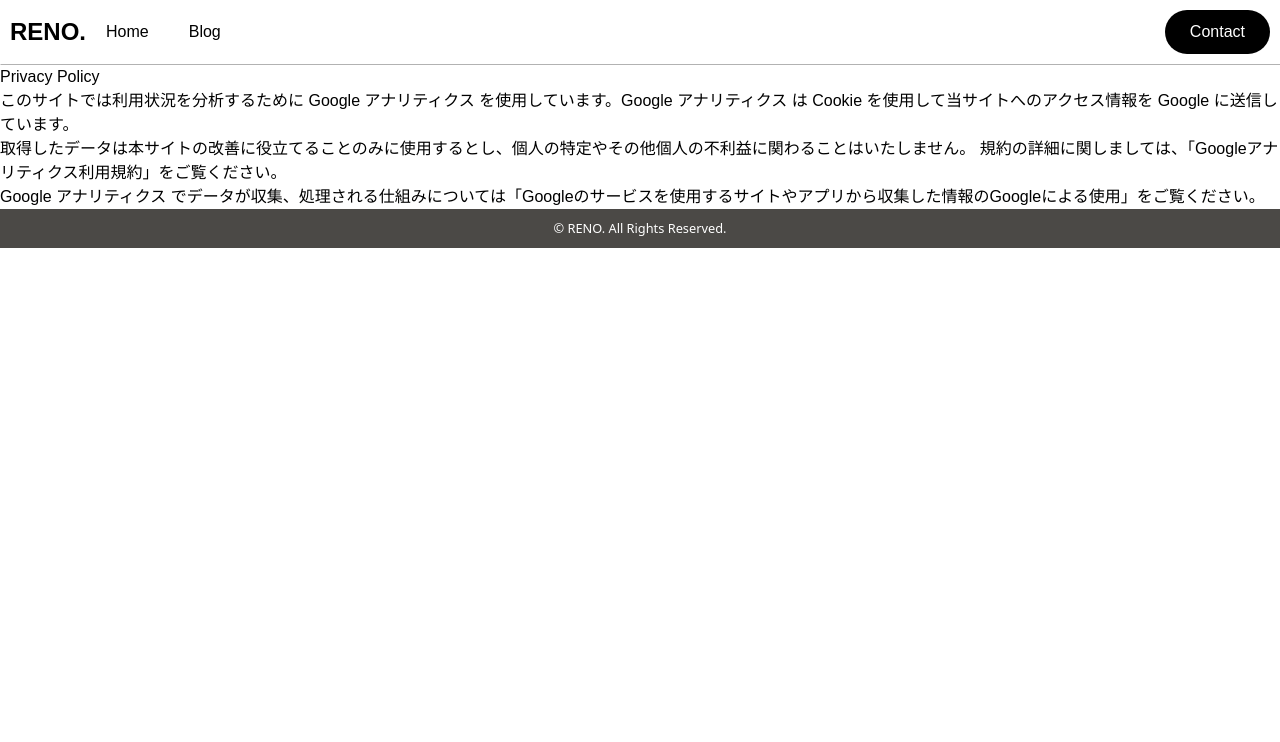
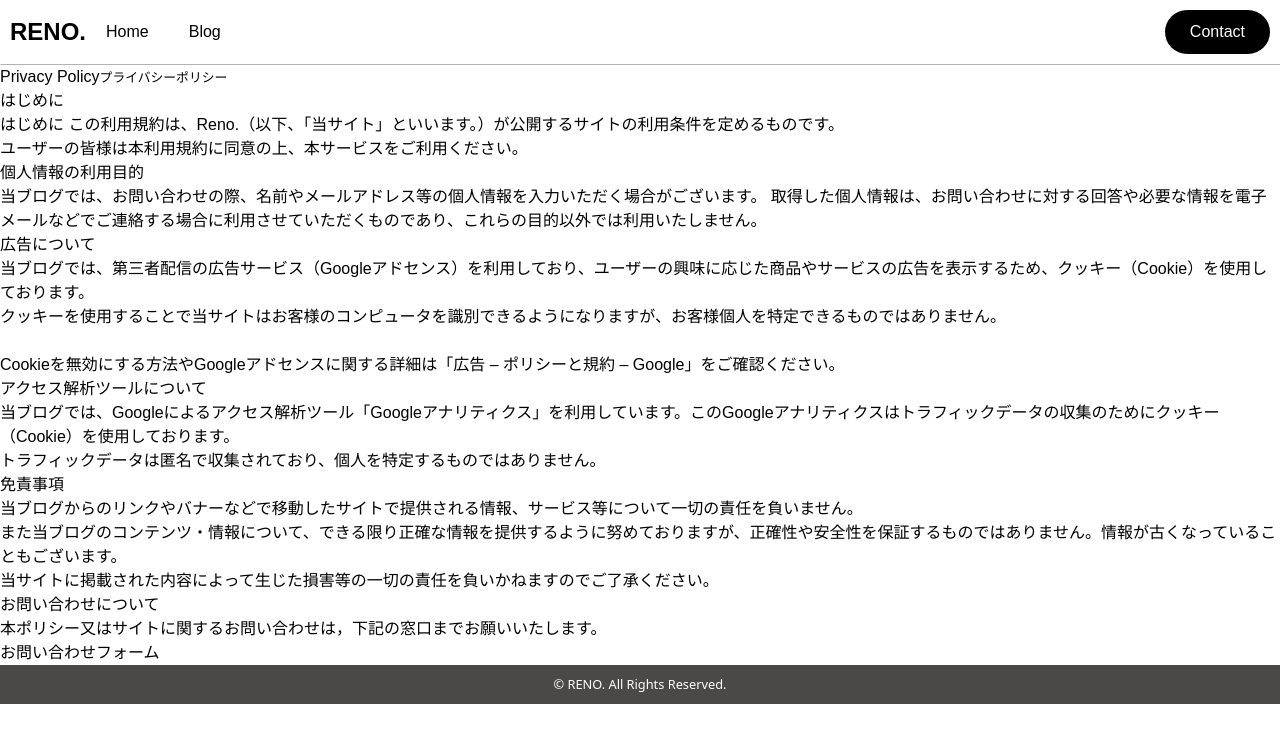
Before and after one commit to reno01111/reno-web, a Next.js app: page /docs/privacy in a window 1280 px wide. Shown: the top 742 px of the page. Built offline with nearby package versions, Linux system fonts and the light colour scheme.

Commit message:
ポリシー本文追加

```diff
--- a/pages/docs/privacy.tsx
+++ b/pages/docs/privacy.tsx
@@ -12,38 +12,76 @@ export function Privacy() {
         pageImgWidth={1280}
         pageImgHeight={960}
       />
-      <div className="container m-auto h-screen w-100 flex items-center justify-center">
+      <div className="container m-auto w-100 flex items-center justify-center">
         <div className="flex flex-col">
           <h1 className="text-3xl font-semibold text-center m-10">
             Privacy Policy
+            <small className="text-sm opacity-80">プライバシーポリシー</small>
           </h1>
           <div className="m-2 content mx-auto my-6 flex w-11/12 flex-col gap-y-2 sm:w-4/5 lg:w-2/3">
+            <div className="mb-5">
+              <h1 className="text-lg font-bold">はじめに</h1>
               <p>
-              このサイトでは利用状況を分析するために Google アナリティクス
-              を使用しています。Google アナリティクス は Cookie
-              を使用して当サイトへのアクセス情報を Google に送信しています。
+                はじめに
+                この利用規約は、Reno.（以下、「当サイト」といいます。）が公開するサイトの利用条件を定めるものです。
+                <br />
+                ユーザーの皆様は本利用規約に同意の上、本サービスをご利用ください。
               </p>
+            </div>
+            <div className="mb-5">
+              <h1 className="text-lg font-bold">個人情報の利用目的</h1>
               <p>
-              取得したデータは本サイトの改善に役立てることのみに使用するとし、個人の特定やその他個人の不利益に関わることはいたしません。
-              規約の詳細に関しましては、
+                当ブログでは、お問い合わせの際、名前やメールアドレス等の個人情報を入力いただく場合がございます。
+                取得した個人情報は、お問い合わせに対する回答や必要な情報を電子メールなどでご連絡する場合に利用させていただくものであり、これらの目的以外では利用いたしません。
+              </p>
+            </div>
+            <div className="mb-5">
+              <h1 className="text-lg font-bold">広告について</h1>
+              <p>
+                当ブログでは、第三者配信の広告サービス（Googleアドセンス）を利用しており、ユーザーの興味に応じた商品やサービスの広告を表示するため、クッキー（Cookie）を使用しております。
+                <br />
+                クッキーを使用することで当サイトはお客様のコンピュータを識別できるようになりますが、お客様個人を特定できるものではありません。
+              </p>
+              <br />
+              <p>
+                Cookieを無効にする方法やGoogleアドセンスに関する詳細は
                 <Link
-                href="https://marketingplatform.google.com/about/analytics/terms/jp/"
+                  href="https://policies.google.com/technologies/ads?gl=jp"
                   className="text-blue-500 underline"
                 >
-                「Googleアナリティクス利用規約」
+                  「広告 – ポリシーと規約 – Google」
                 </Link>
-              をご覧ください。
+                をご確認ください。
               </p>
+            </div>
+            <div className="mb-5">
+              <h1 className="text-lg font-bold">アクセス解析ツールについて</h1>
               <p>
-              Google アナリティクス でデータが収集、処理される仕組みについては
-              <Link
-                href="https://policies.google.com/technologies/partner-sites"
-                className="text-blue-500 underline"
-              >
-                「Googleのサービスを使用するサイトやアプリから収集した情報のGoogleによる使用」
+                当ブログでは、Googleによるアクセス解析ツール「Googleアナリティクス」を利用しています。このGoogleアナリティクスはトラフィックデータの収集のためにクッキー（Cookie）を使用しております。
+                <br />
+                トラフィックデータは匿名で収集されており、個人を特定するものではありません。
+              </p>
+            </div>
+            <div className="mt-20 mb-5">
+              <h1 className="text-lg font-bold">免責事項</h1>
+              <p>
+                当ブログからのリンクやバナーなどで移動したサイトで提供される情報、サービス等について一切の責任を負いません。
+                <br />
+                また当ブログのコンテンツ・情報について、できる限り正確な情報を提供するように努めておりますが、正確性や安全性を保証するものではありません。情報が古くなっていることもございます。
+                <br />
+                当サイトに掲載された内容によって生じた損害等の一切の責任を負いかねますのでご了承ください。
+              </p>
+            </div>
+            <div className="mt-20 mb-5">
+              <h1 className="text-lg font-bold">お問い合わせについて</h1>
+              <p>
+                本ポリシー又はサイトに関するお問い合わせは，下記の窓口までお願いいたします。
+                <br />
+                <Link href="/contact" className="text-blue-500 underline">
+                  お問い合わせフォーム
                 </Link>
-              をご覧ください。
               </p>
+            </div>
           </div>
         </div>
       </div>
```
Lines whose indentation alone changed are shown as unchanged.
